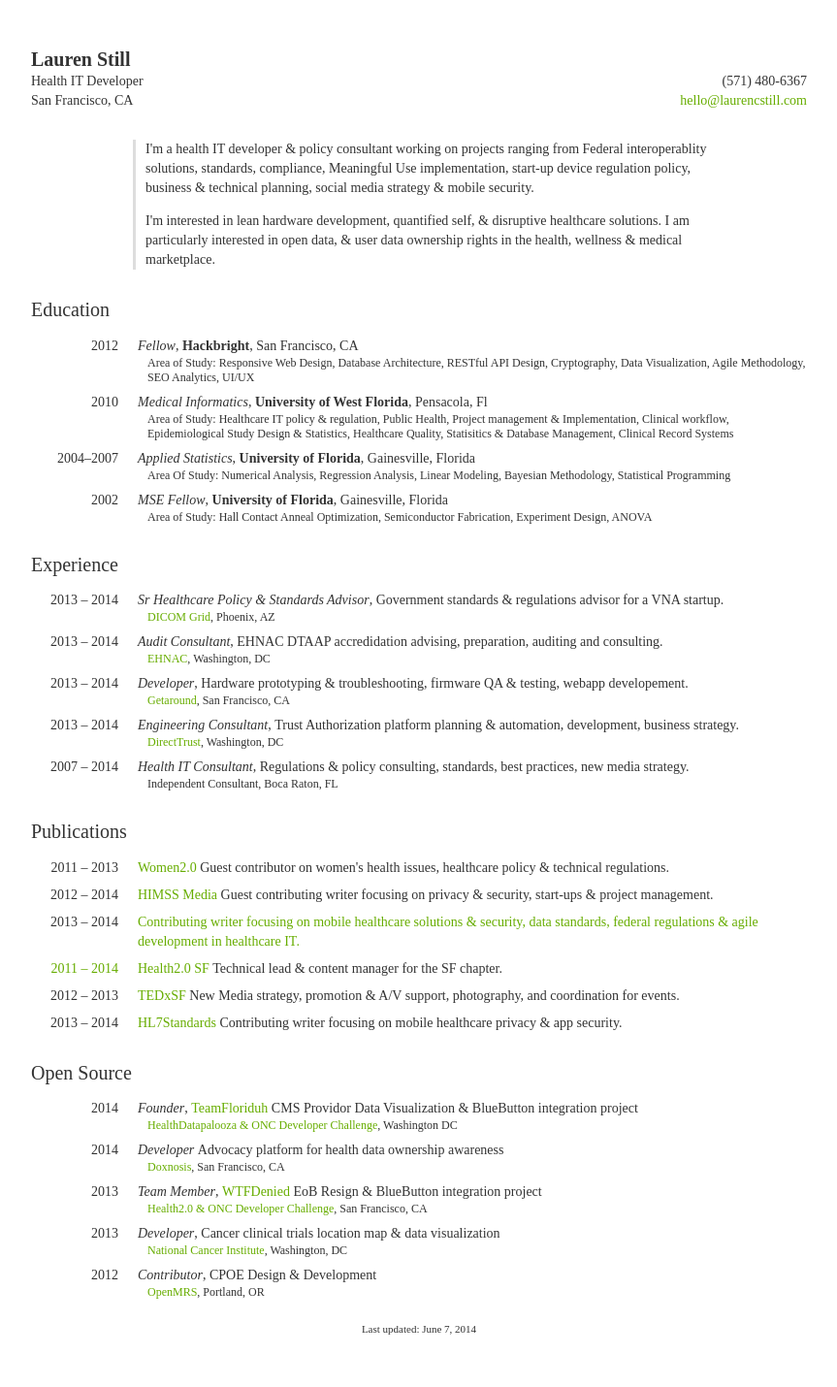
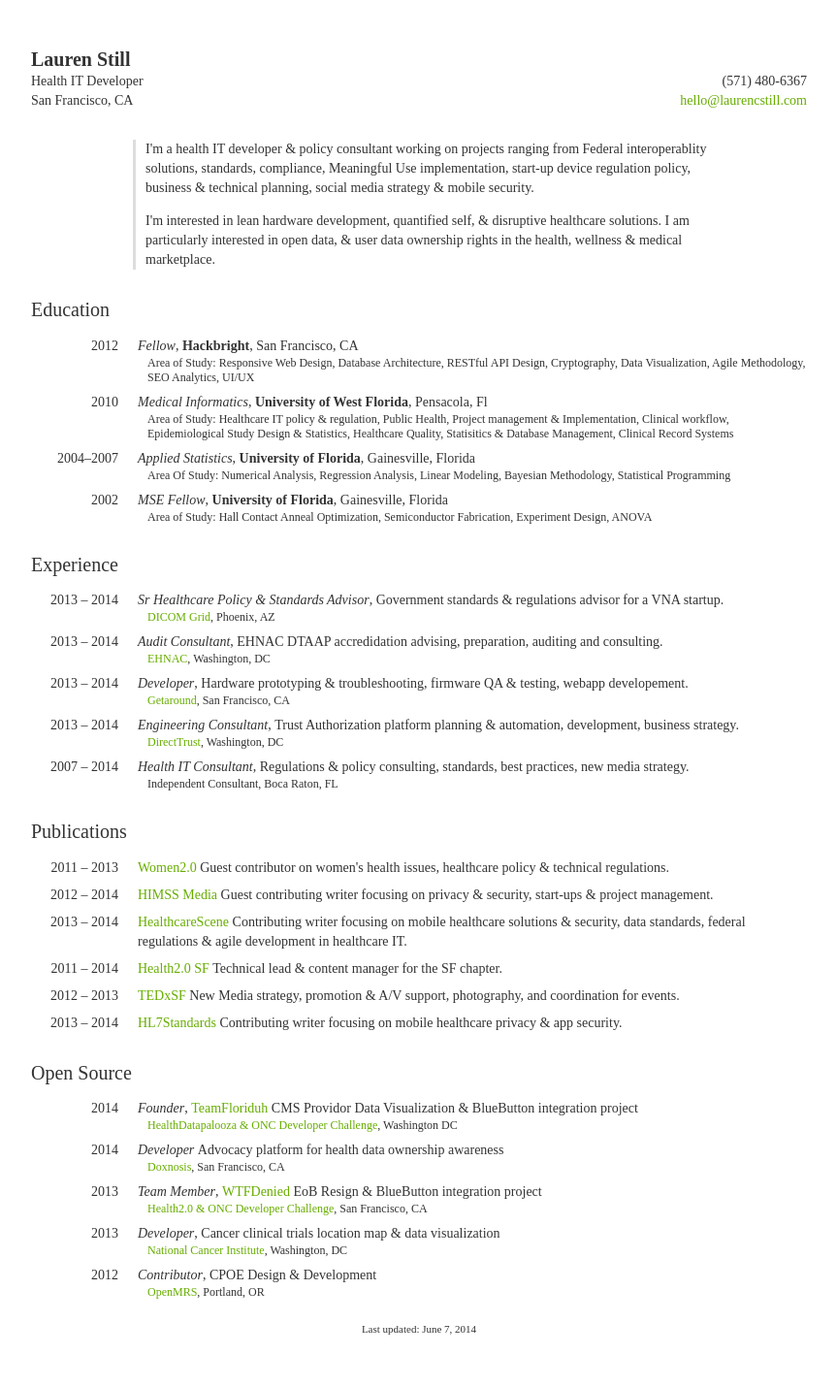
Before and after one commit to laurenstill/laurenstill.github.io, a Jekyll site: the page cv/index.html, which Jekyll copies as it is, in a window 1280 px wide. Shown: the whole page at 97% size, without its empty margins (208-1071 px from the left). Built offline with Jekyll 4.4.1, drawn with Linux system fonts in a browser that asks for light colours; comment, search, counter and statistics services are not loaded.

Commit message:
added healthcarescene network

```diff
--- a/cv/index.html
+++ b/cv/index.html
@@ -150,7 +150,7 @@
                 </li>
                 <li>
                     <span class="date">2013 &ndash; 2014</span>
-                    <span class="title"><a href="http://http://www.healthcarescene.com/">
+                    <span class="title"><a href="http://http://www.healthcarescene.com/">HealthcareScene</a>
                             Contributing writer focusing on mobile healthcare solutions &amp; security, data standards, federal regulations &amp; agile development in healthcare IT.</span>
                 </li>
                 <li>
```
